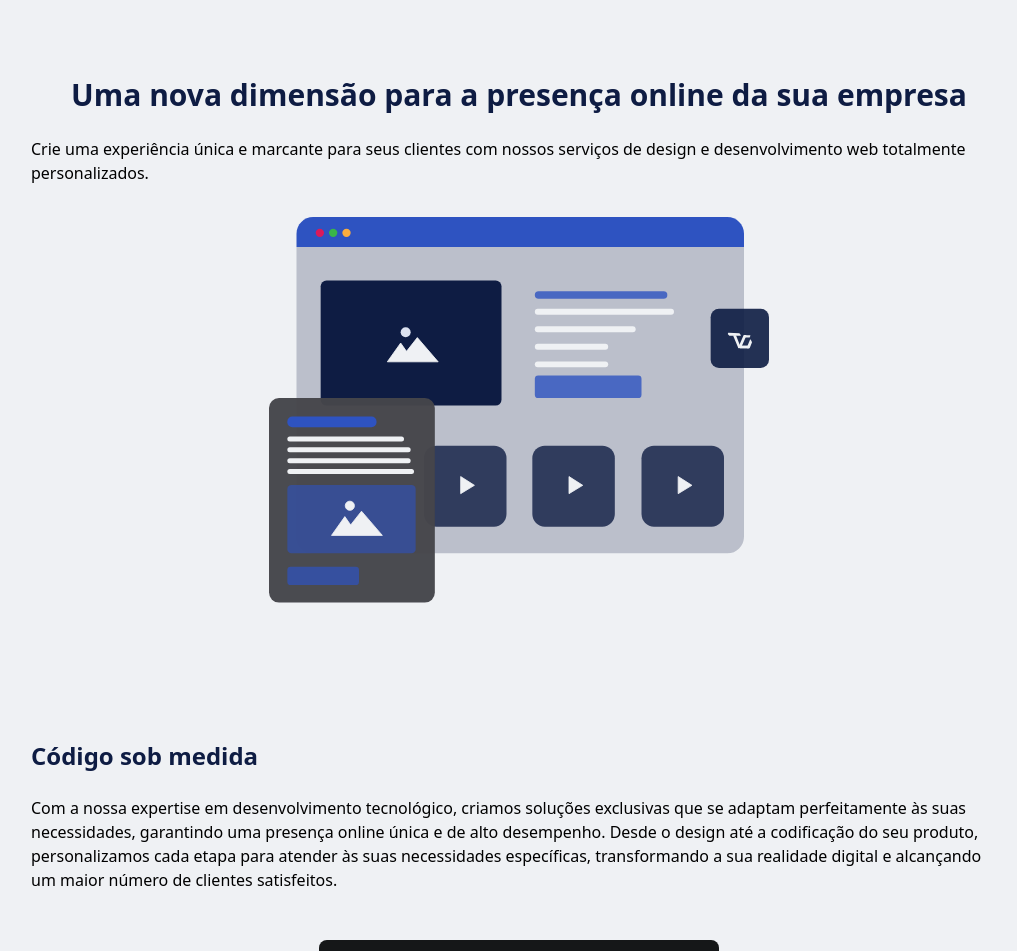
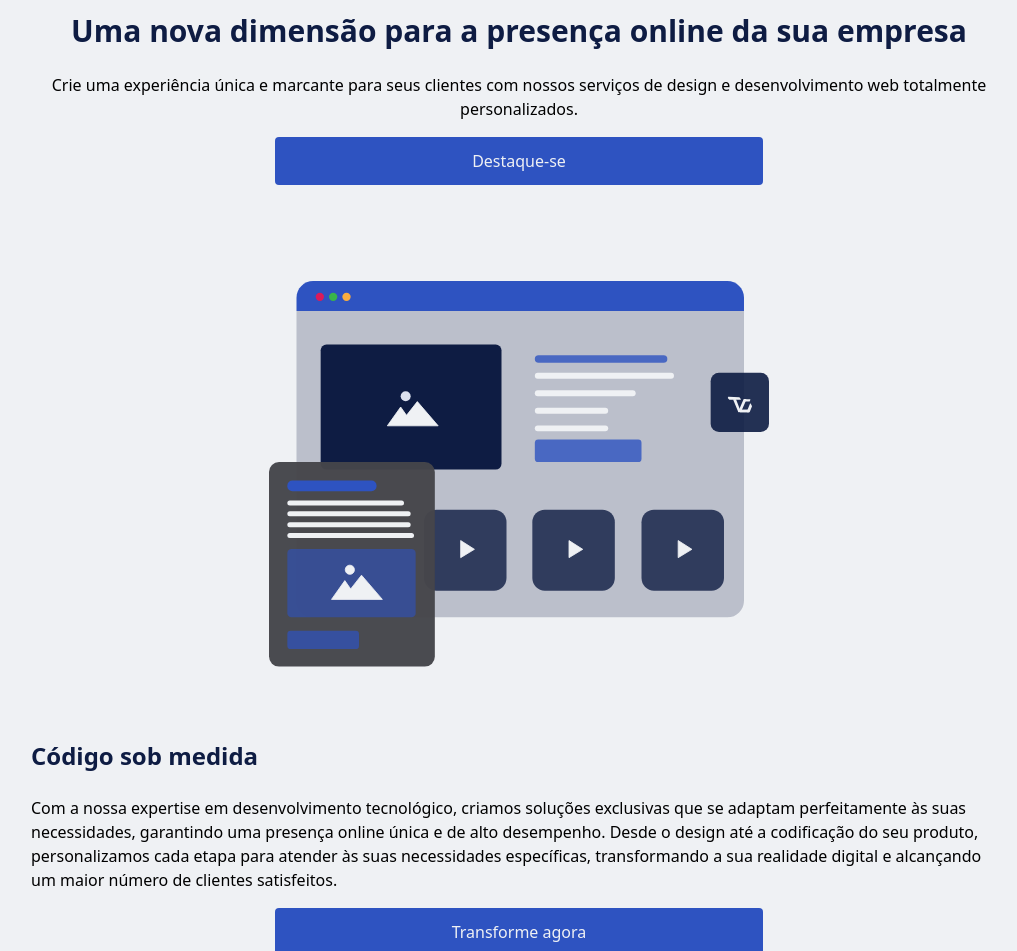
Before and after one commit to GomidesTs/site-gomides-web, a Next.js app: page / in a window 1280 px wide. Shown: the part 60-1011 px from the top of the page, without its empty margins (121-1138 px from the left). Built offline with nearby package versions, Linux system fonts and the light colour scheme.

Commit message:
feat: button
Inserting the buttons on the home page.

```diff
--- a/src/app/page.tsx
+++ b/src/app/page.tsx
@@ -2,6 +2,7 @@ import Image from 'next/image';
 
 import { servicesConfig } from '@/config';
 
+import { Button } from '@/components/Button';
 import { Services } from '@/components/Services';
 
 export default function Home() {
@@ -12,13 +13,15 @@ export default function Home() {
           Uma nova dimensão para a presença online da sua empresa
         </h1>
 
-        <p className="text-x mt-6">
+        <p className="text-x mt-6 text-center">
           Crie uma experiência única e marcante para seus clientes com nossos
           serviços de design e desenvolvimento web totalmente personalizados.
         </p>
 
+        <Button text="Destaque-se" />
+
         <Image
-          className="pt-8"
+          className="pt-24"
           src="/dimensions.svg"
           width={500}
           height={500}
@@ -42,6 +45,8 @@ export default function Home() {
             maior número de clientes satisfeitos.
           </p>
         </div>
+
+        <Button text="Transforme agora" />
 
         <Image
           className="mt-12"
@@ -67,6 +72,8 @@ export default function Home() {
           height={200}
           alt="Várias perspectivas"
         />
+
+        <Button text="Solicite Ajuda" />
 
         <div>
           <h2 className="text-2xl font-bold text-blue-500">
@@ -105,6 +112,9 @@ export default function Home() {
             online e atrair mais clientes.
           </p>
         </div>
+
+        <Button text="Cresça Online" />
+
         <Image
           className="mt-12"
           src="/grafo.svg"
@@ -127,9 +137,7 @@ export default function Home() {
           extraordinários
         </p>
 
-        <button className="mt-8 w-2/4 rounded bg-blue-500 p-4 text-white-100">
-          Fortaleca sua marca
-        </button>
+        <Button text="Fortaleça sua Marca" />
       </div>
     </main>
   );
```
